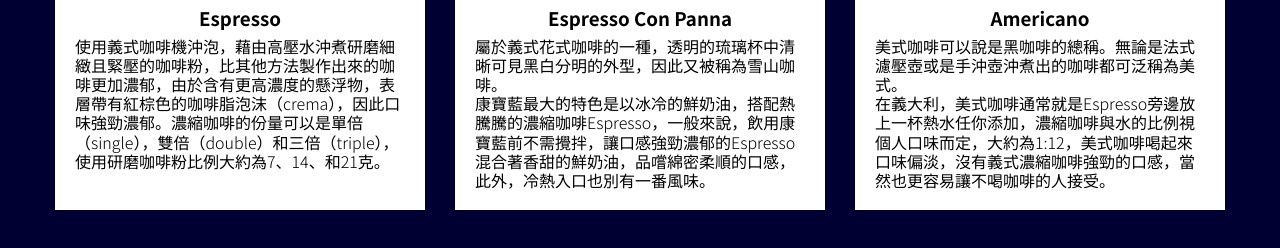
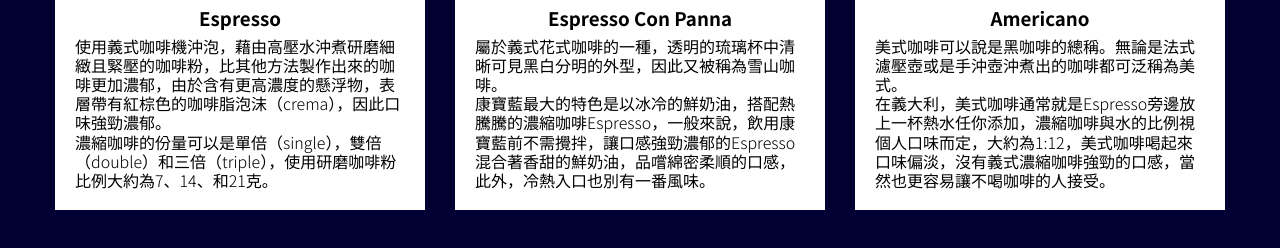
Before and after one commit to Lein6927/Myweb_202112, a plain HTML site: page 3-person card.html in a window 1280 px wide. Shown: the part 478-726 px from the top of the page. Drawn offline with Linux system fonts and the light colour scheme.

Commit message:
add 3.br

```diff
--- a/3-person card.html
+++ b/3-person card.html
@@ -18,7 +18,7 @@
             <div class="text">
                 <h2>義式濃縮咖啡</h2>
                 <h3>Espresso</h3>
-                <p>使用義式咖啡機沖泡，藉由高壓水沖煮研磨細緻且緊壓的咖啡粉，比其他方法製作出來的咖啡更加濃郁，由於含有更高濃度的懸浮物，表層帶有紅棕色的咖啡脂泡沫（crema），因此口味強勁濃郁。濃縮咖啡的份量可以是單倍（single），雙倍（double）和三倍（triple），使用研磨咖啡粉比例大約為7、14、和21克。
+                <p>使用義式咖啡機沖泡，藉由高壓水沖煮研磨細緻且緊壓的咖啡粉，比其他方法製作出來的咖啡更加濃郁，由於含有更高濃度的懸浮物，表層帶有紅棕色的咖啡脂泡沫（crema），因此口味強勁濃郁。<br>濃縮咖啡的份量可以是單倍（single），雙倍（double）和三倍（triple），使用研磨咖啡粉比例大約為7、14、和21克。
                 </p>
             </div>
         </div>
```
